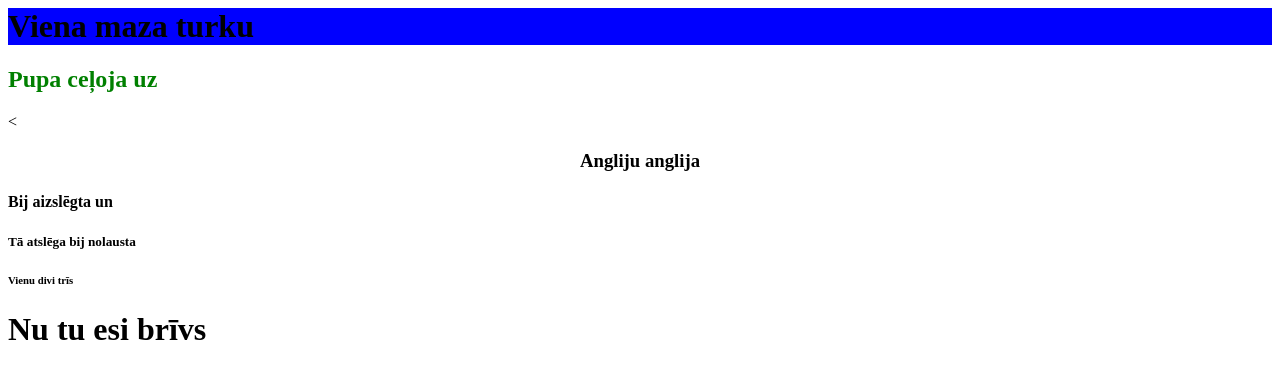
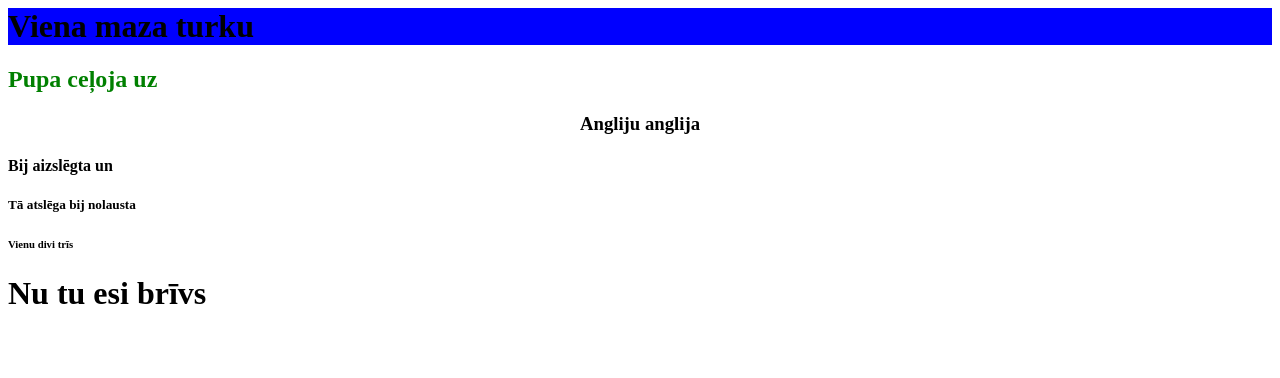
Before and after one commit to RIL1X/lpp, a plain HTML site: page index.html in a window 1280 px wide. Drawn offline with Linux system fonts and the light colour scheme.

Commit message:
Update index.html

```diff
--- a/index.html
+++ b/index.html
@@ -7,7 +7,7 @@
 
 <h1 style="background-color:blue;">Viena maza turku</h1>
 <h2 style="color:green;">Pupa ceļoja uz</h2>
-<<h3 style="text-align:center;">Angliju anglija</h3>
+<h3 style="text-align:center;">Angliju anglija</h3>
 <h4>Bij aizslēgta un</h4>
 <h5>Tā atslēga bij nolausta</h5>
 <h6>Vienu divi trīs</h6>
```
